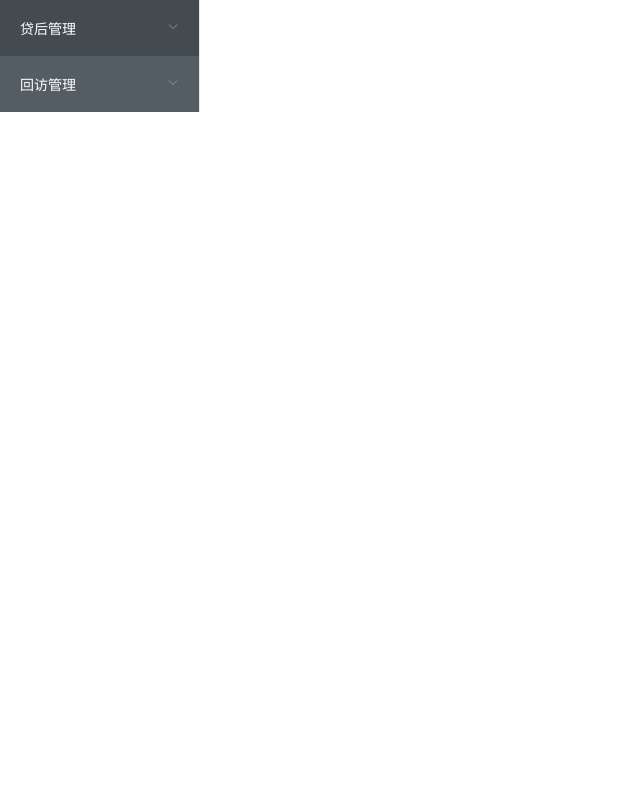
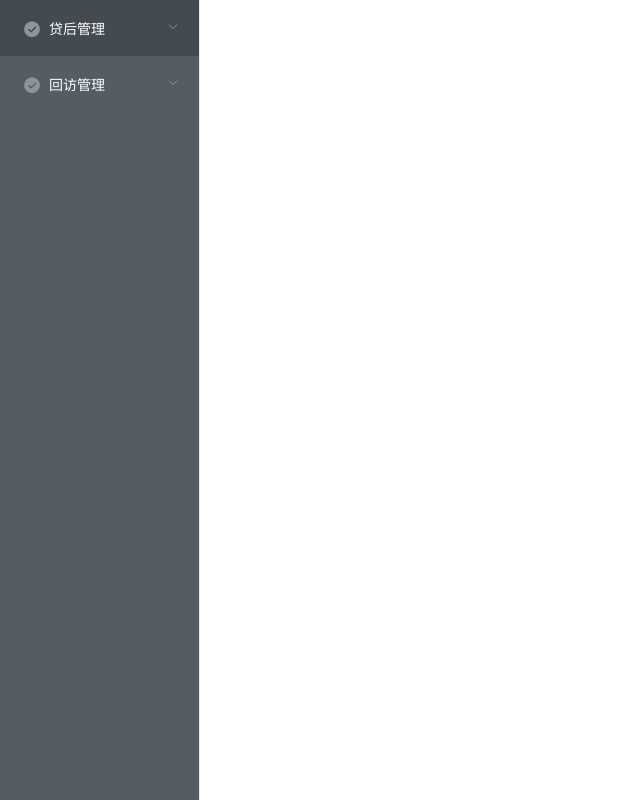
Before and after one commit to sky124380729/vue-leasing, a Vue app: page / in a window 1280 px wide. Shown: the whole page, without its empty margins (0-640 px from the left). Built offline with nearby package versions, Linux system fonts and the light colour scheme.

Commit message:
修改部分内容

```diff
--- a/src/styles/index.scss
+++ b/src/styles/index.scss
@@ -74,9 +74,9 @@ a:hover {
         height: 100%;
         .sidebar {
             width: 200px;
-            min-height: 100%;
+            height: 100%;
             .el-menu {
-                overflow: hidden;
+                min-height: 100%;
             }
         }
     }
--- a/src/views/layout/components/Sidebar.vue
+++ b/src/views/layout/components/Sidebar.vue
@@ -9,7 +9,7 @@
                 <!-- FIXME:目前第一级nodeInfo的url为空，所以给了个假的id -->
                 <el-submenu :index="item.nodeInfo.url||item.nodeInfo.id" v-if="item.children.length">
                     <template slot="title">
-                        <i :class="item.nodeInfo.icon"></i>
+                        <i class="el-icon-success"></i>
                         <span slot="title">{{item.nodeInfo.name}}</span>
                     </template>
                     <el-menu-item :index="subItem.nodeInfo.url" v-for="subItem in item.children" :key="subItem.nodeInfo.id">
```
